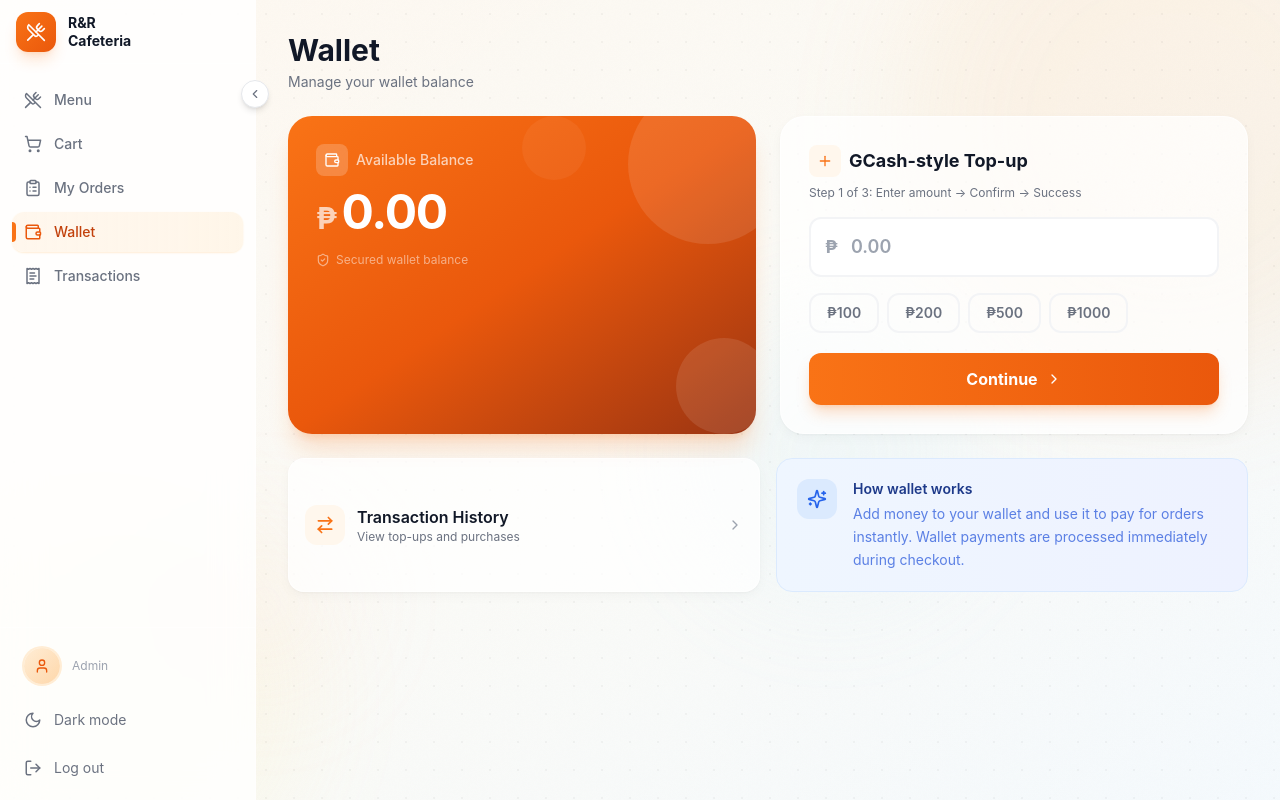
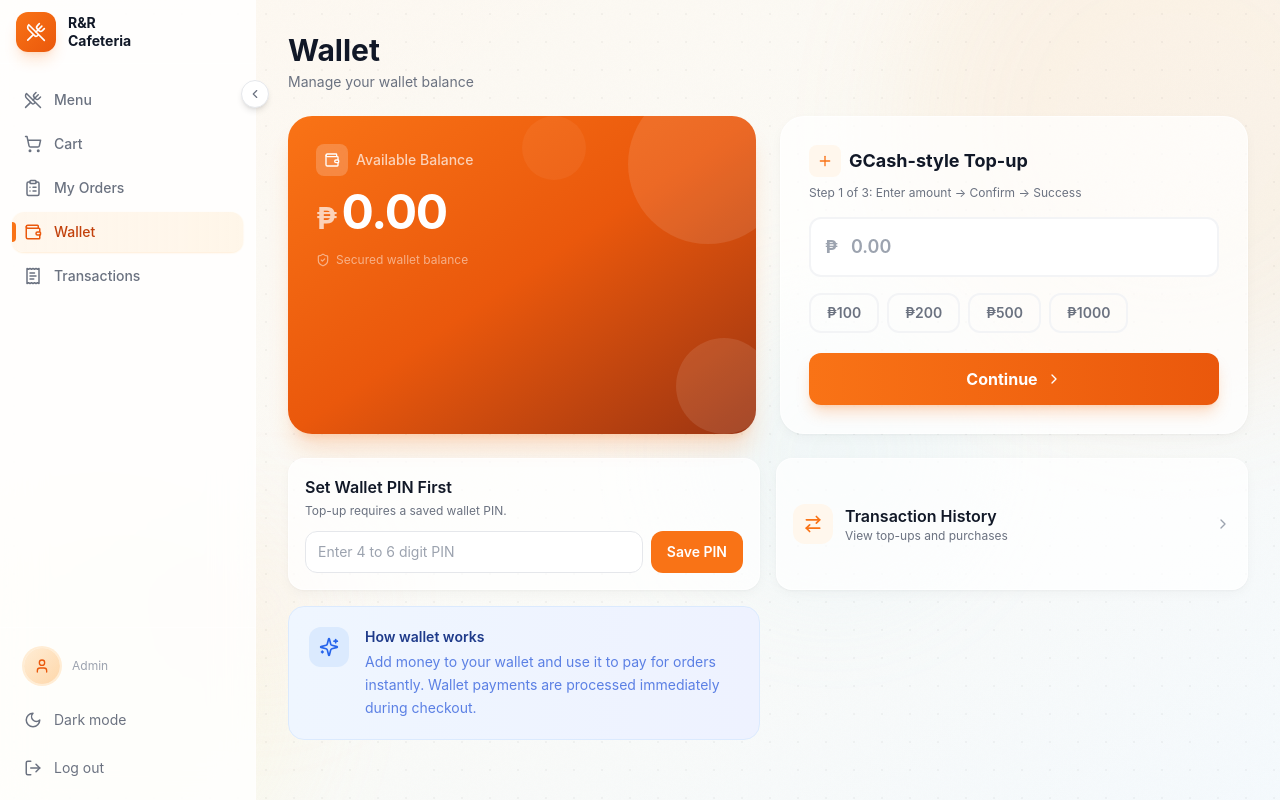
Before and after one commit to DeathKnell837/Canteen-Management, a React (Vite) app in the folder frontend/: page /wallet in a window 1280 px wide. Built offline with nearby package versions, Linux system fonts and the light colour scheme; no server answers; sample sign-in values are in the browser's storage.

Commit message:
fix: require pre-set wallet PIN and show low-stock quantities on customer menu

```diff
--- a/frontend/src/pages/customer/Menu.jsx
+++ b/frontend/src/pages/customer/Menu.jsx
@@ -186,7 +186,7 @@ export default function Menu() {
                       <span className={`inline-flex items-center gap-1 text-white text-xs font-medium px-2.5 py-1 rounded-full glass ${
                         isOutOfStock ? 'bg-red-600/90' : isLowStock ? 'bg-amber-500/90' : 'bg-emerald-500/90'
                       }`}>
-                        {isOutOfStock ? 'Out of Stock' : isLowStock ? 'Low Stock' : 'In Stock'}
+                        {isOutOfStock ? 'Out of Stock' : isLowStock ? `Low Stock (${Math.max(0, stock)} left)` : 'In Stock'}
                       </span>
                     )}
                   </div>
@@ -260,8 +260,15 @@ export default function Menu() {
 function ItemDetailModal({ item, cartQty, onAdd, onClose, FoodPlaceholder }) {
   const { updateQuantity, removeItem } = useCart();
   const [added, setAdded] = useState(false);
+  const stock = parseFloat(item.quantity_available ?? 0);
+  const isOutOfStock = stock <= 0;
+  const isLowStock = stock > 0 && stock <= 10;
 
   const handleAdd = () => {
+    if (isOutOfStock) {
+      toast.error(`${item.name} is out of stock`);
+      return;
+    }
     onAdd(item);
     setAdded(true);
     setTimeout(() => setAdded(false), 800);
@@ -326,13 +333,13 @@ function ItemDetailModal({ item, cartQty, onAdd, onClose, FoodPlaceholder }) {
             </div>
             {item.quantity_available != null && (
               <div className={`inline-flex items-center gap-1.5 text-xs font-medium px-3 py-1.5 rounded-full ${
-                parseFloat(item.quantity_available) > 10
+                stock > 10
                   ? 'bg-green-50 text-green-700'
-                  : parseFloat(item.quantity_available) > 0
+                  : stock > 0
                     ? 'bg-yellow-50 text-yellow-700'
                     : 'bg-red-50 text-red-700'
               }`}>
-                {parseFloat(item.quantity_available) > 10 ? 'In Stock' : parseFloat(item.quantity_available) > 0 ? 'Low Stock' : 'Out of Stock'}
+                {stock > 10 ? 'In Stock' : stock > 0 ? `Low Stock (${Math.max(0, stock)} left)` : 'Out of Stock'}
               </div>
             )}
           </div>
@@ -354,6 +361,7 @@ function ItemDetailModal({ item, cartQty, onAdd, onClose, FoodPlaceholder }) {
                   <span className="w-10 text-center text-lg font-bold text-gray-900 dark:text-white">{cartQty}</span>
                   <button
                     onClick={() => updateQuantity(item.item_id, cartQty + 1)}
+                    disabled={cartQty >= stock}
                     className="w-10 h-10 rounded-xl border-2 border-gray-200 dark:border-gray-600 flex items-center justify-center text-gray-500 dark:text-gray-400 hover:bg-gray-50 dark:hover:bg-gray-800 hover:border-gray-300 dark:hover:border-gray-500 transition-all active:scale-90"
                   >
                     <Plus className="w-4 h-4" />
@@ -366,13 +374,18 @@ function ItemDetailModal({ item, cartQty, onAdd, onClose, FoodPlaceholder }) {
             ) : (
               <button
                 onClick={handleAdd}
+                disabled={isOutOfStock}
                 className={`w-full py-3.5 rounded-xl text-sm font-bold transition-all duration-300 active:scale-[0.98] flex items-center justify-center gap-2 ${
-                  added
+                  isOutOfStock
+                    ? 'bg-gray-200 dark:bg-gray-700 text-gray-500 dark:text-gray-400 cursor-not-allowed'
+                    : added
                     ? 'bg-green-500 text-white shadow-lg shadow-green-500/30'
                     : 'bg-gradient-to-r from-brand-500 to-brand-600 text-white shadow-lg shadow-brand-500/25 hover:shadow-xl hover:shadow-brand-500/30'
                 }`}
               >
-                {added ? (
+                {isOutOfStock ? (
+                  <>Unavailable</>
+                ) : added ? (
                   <><Check className="w-4 h-4" /> Added to Cart!</>
                 ) : (
                   <><Plus className="w-4 h-4" /> Add to Cart — ₱{parseFloat(item.base_price).toFixed(2)}</>
--- a/frontend/src/pages/customer/Wallet.jsx
+++ b/frontend/src/pages/customer/Wallet.jsx
@@ -12,12 +12,18 @@ export default function Wallet() {
   const [flowStep, setFlowStep] = useState(1);
   const [lastTopup, setLastTopup] = useState(0);
   const [securityPin, setSecurityPin] = useState('');
+  const [newPin, setNewPin] = useState('');
+  const [hasPin, setHasPin] = useState(false);
 
   const loadBalance = async () => {
     try {
-      const res = await api.get('/payments/wallet/balance');
+      const [res, pinRes] = await Promise.all([
+        api.get('/payments/wallet/balance'),
+        api.get('/payments/wallet/pin/status')
+      ]);
       const data = res.data.data || res.data;
       setBalance(parseFloat(data.wallet_balance ?? data.balance ?? 0));
+      setHasPin(!!pinRes.data?.data?.hasPin);
     } catch {
       toast.error('Failed to load balance');
     } finally {
@@ -69,6 +75,23 @@ export default function Wallet() {
   };
 
   const quickAmounts = [100, 200, 500, 1000];
+
+  const handleSetPin = async (e) => {
+    e.preventDefault();
+    if (!/^[0-9]{4,6}$/.test(newPin)) {
+      toast.error('PIN must be 4 to 6 digits');
+      return;
+    }
+
+    try {
+      await api.post('/payments/wallet/pin', { pin: newPin });
+      toast.success(hasPin ? 'Wallet PIN updated' : 'Wallet PIN set');
+      setHasPin(true);
+      setNewPin('');
+    } catch (err) {
+      toast.error(err.response?.data?.error?.message || 'Failed to set wallet PIN');
+    }
+  };
 
   return (
     <div>
@@ -175,7 +198,7 @@ export default function Wallet() {
                   maxLength={6}
                   className="w-full px-3 py-2.5 border border-gray-200 dark:border-gray-700 rounded-xl text-sm bg-white dark:bg-gray-800 dark:text-white"
                 />
-                <p className="text-xs text-gray-500 dark:text-gray-400 mt-1">First top-up will set this as your wallet PIN.</p>
+                <p className="text-xs text-gray-500 dark:text-gray-400 mt-1">Use your saved wallet PIN to authorize top-up.</p>
               </div>
               <div className="grid grid-cols-2 gap-3">
                 <button
@@ -215,6 +238,24 @@ export default function Wallet() {
       </div>
 
       <div className="mt-6 grid grid-cols-1 md:grid-cols-2 gap-4">
+        <form onSubmit={handleSetPin} className="card-glass rounded-2xl p-4">
+          <p className="font-semibold text-gray-900 dark:text-white">{hasPin ? 'Update Wallet PIN' : 'Set Wallet PIN First'}</p>
+          <p className="text-xs text-gray-500 dark:text-gray-400 mt-1">Top-up requires a saved wallet PIN.</p>
+          <div className="mt-3 flex gap-2">
+            <input
+              type="password"
+              value={newPin}
+              onChange={(e) => setNewPin(e.target.value)}
+              placeholder="Enter 4 to 6 digit PIN"
+              maxLength={6}
+              className="flex-1 px-3 py-2.5 border border-gray-200 dark:border-gray-700 rounded-xl text-sm bg-white dark:bg-gray-800 dark:text-white"
+            />
+            <button type="submit" className="px-4 py-2.5 rounded-xl bg-brand-500 text-white text-sm font-semibold hover:bg-brand-600">
+              Save PIN
+            </button>
+          </div>
+        </form>
+
         <Link
           to="/transactions"
           className="card-glass rounded-2xl p-4 flex items-center justify-between hover:shadow-md transition-all"
```
Also changed, not shown: 1 other file (tests, documents, lock files or other folders).
